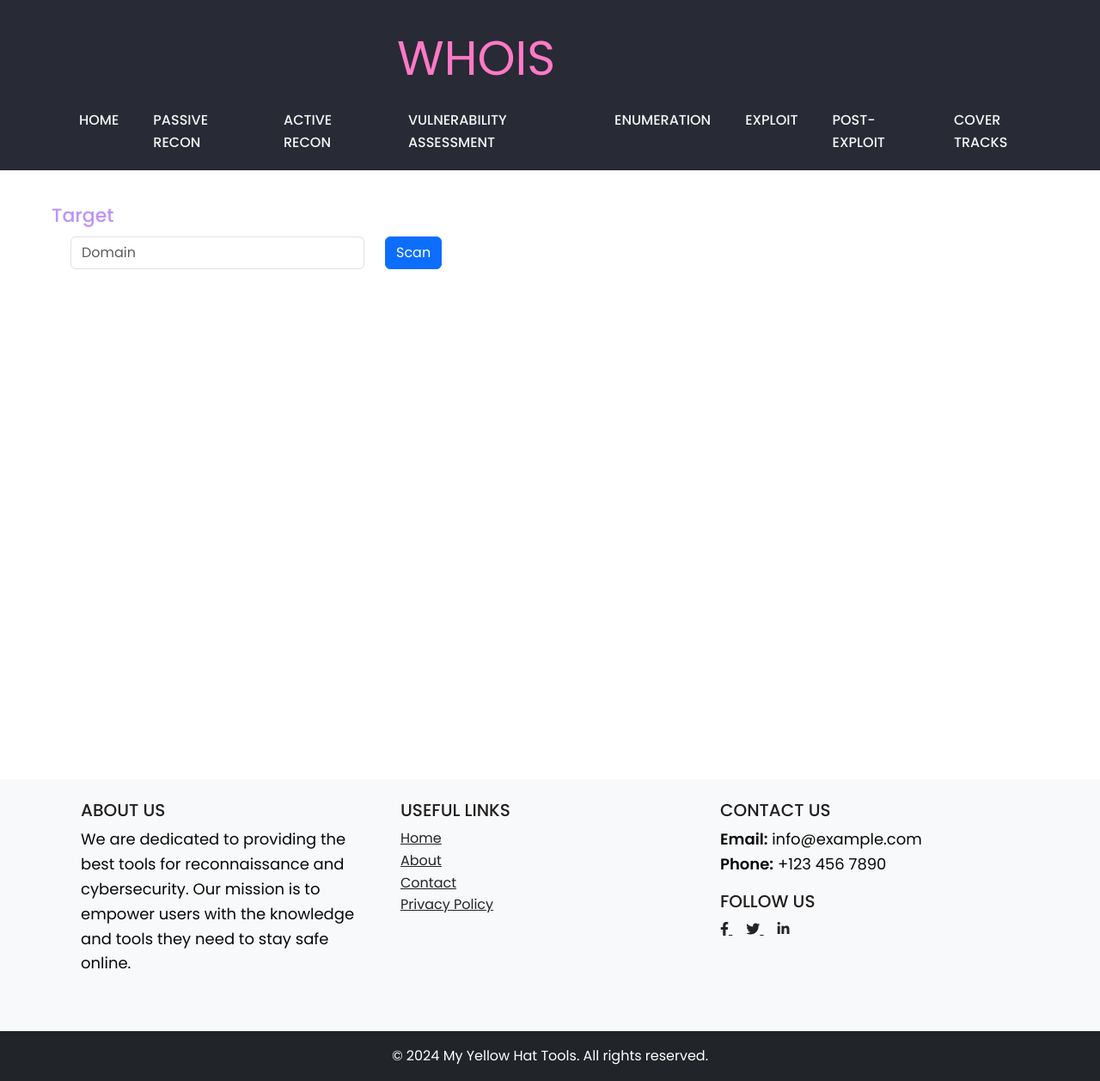
After one commit to vonghoangvinh1989/yellow_hat, a Django app: template passive_recon/templates/passive_recon/whois.html in a window 1280 px wide. The commit adds this page. Shown: the whole page at 86% size. Run offline with Django 5.2, Linux system fonts and the light colour scheme; the template is opened without the code that fills it, so the values that code supplies are empty; parts of the project's set-up code (start-up, migrations or seed data) failed here and were passed over.

Commit message:
adding code for whois feature, attempting using Celery and RabbitMq

```diff
--- a/main_app/static/main_app/styles/base.css
+++ b/main_app/static/main_app/styles/base.css
@@ -117,17 +117,3 @@ p {
 .main-section {
     min-height: 80vh; /* Set minimum height to 60% of the viewport height */
 }
-
-.banner {
-    position: relative;
-    background: url("{% static 'main_app/images/yellow_hat.jpeg' %}") no-repeat center center;
-    background-size: cover;
-    height: 50vh;
-    color: white;
-}
-
-.banner-content {
-    position: absolute;
-    bottom: 20px;
-    left: 20px;
-}
--- a/main_app/templates/main_app/base/base.html
+++ b/main_app/templates/main_app/base/base.html
@@ -11,18 +11,25 @@
     <link href="https://cdn.jsdelivr.net/npm/bootstrap@5.3.3/dist/css/bootstrap.min.css" rel="stylesheet" integrity="sha384-QWTKZyjpPEjISv5WaRU9OFeRpok6YctnYmDr5pNlyT2bRjXh0JMhjY6hW+ALEwIH" crossorigin="anonymous">
     <link rel="stylesheet" href="{% static 'main_app/styles/base.css' %}">
     <style>
-        .banner {
+        /* .banner {
             position: relative;
             background: url("{% static 'main_app/images/yellow_hat_3.jpeg' %}") no-repeat center center;
             background-size: cover;
             height: 40vh;
             color: white;
-        }
+        } */
 
-        .banner-content {
+        /* .banner-content {
             position: absolute;
             bottom: 20px;
             left: 20px;
+        } */
+
+        .spinner-border {
+            display: none;
+            width: 3rem;
+            height: 3rem;
+            border-width: .3em;
         }
     </style>
     {% block site_css %}{% endblock %}
@@ -150,6 +157,7 @@
         </div>
     </footer>
 
+    <script src="https://code.jquery.com/jquery-3.6.0.min.js"></script>
     <script src="https://cdn.jsdelivr.net/npm/bootstrap@5.3.3/dist/js/bootstrap.bundle.min.js" integrity="sha384-YvpcrYf0tY3lHB60NNkmXc5s9fDVZLESaAA55NDzOxhy9GkcIdslK1eN7N6jIeHz" crossorigin="anonymous"></script>
     {% block script_js %}
     {% endblock %}
--- a/main_app/views.py
+++ b/main_app/views.py
@@ -1,5 +1,8 @@
 from django.shortcuts import render
 from passive_recon.utils.passive_recon_tools import get_passive_recon_tools
+from django.http import JsonResponse
+
+# from celery.result import AsyncResult
 
 
 # Create your views here.
--- /dev/null
+++ b/passive_recon/templates/passive_recon/whois.html
@@ -0,0 +1,44 @@
+{% extends 'main_app/base/base.html' %}
+
+{% load static %}
+
+{% block title %}WHOIS Tool Page{% endblock %}
+{% block site_css %}
+    <link rel="stylesheet" href="{% static 'passive_recon/styles/passive_recon.css' %}">
+{% endblock %}
+
+{% block main_heading %}
+    WHOIS
+{% endblock %}
+
+{% block body %}
+    <section>
+        <h2>Target</h2>
+        <div class="container">
+            <form id="scan-form" name="scan-form" method="POST" class="row align-items-center">
+                {% csrf_token %}
+                <div class="col-auto">
+                    <label for="domain" class="visually-hidden">Domain</label>
+                    <input type="text" class="form-control" name="domain" id="domain" placeholder="Domain">
+                </div>
+                <div class="col-auto">
+                    <button type="submit" class="btn btn-primary">Scan</button>
+                </div>
+            </form>
+        </div>
+    </section>
+
+    <section id="output-section">
+        {% if scanning_result or error_message %}
+            <h2>Output Result</h2>
+            <div class="container">
+                <blockquote class="blockquote p-3 border border-primary rounded">
+                    <pre>{{ scanning_result | default:error_message }}</pre>
+                </blockquote>
+            </div>
+        {% endif %}
+    </section>
+{% endblock %}
+
+{% block script_js %}
+{% endblock %}
--- a/yellow_hat/__init__.py
+++ b/yellow_hat/__init__.py
@@ -0,0 +1,6 @@
+from __future__ import absolute_import, unicode_literals
+from .celery import app as celery_app
+
+__all__ = [
+    "celery_app",
+]
--- /dev/null
+++ b/yellow_hat/commands.txt
@@ -0,0 +1,5 @@
+Rabbit MQ
+docker run -it --rm --name rabbitmq -p 5672:5672 -p 15672:15672 rabbitmq:4.0-management
+
+Celery Command:
+celery -A yellow_hat worker --loglevel=info
--- a/yellow_hat/constants.py
+++ b/yellow_hat/constants.py
@@ -1 +1,2 @@
 NSLOOKUP = ["nslookup"]
+WHOIS = ["whois"]
```
Also changed, not shown: passive_recon/utils/whois_utils.py (added, +13 -0 lines), passive_recon/views.py (+52 -18 lines), yellow_hat/celery.py (added, +23 -0 lines), yellow_hat/settings.py (+9 -0 lines).
